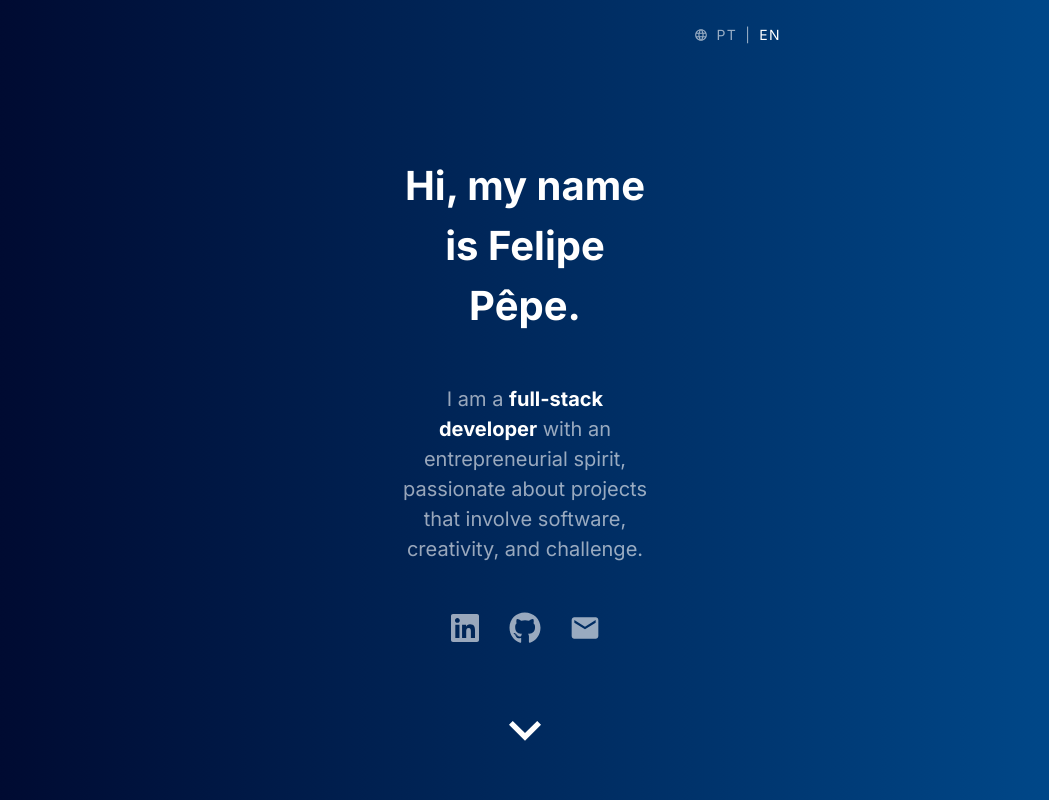
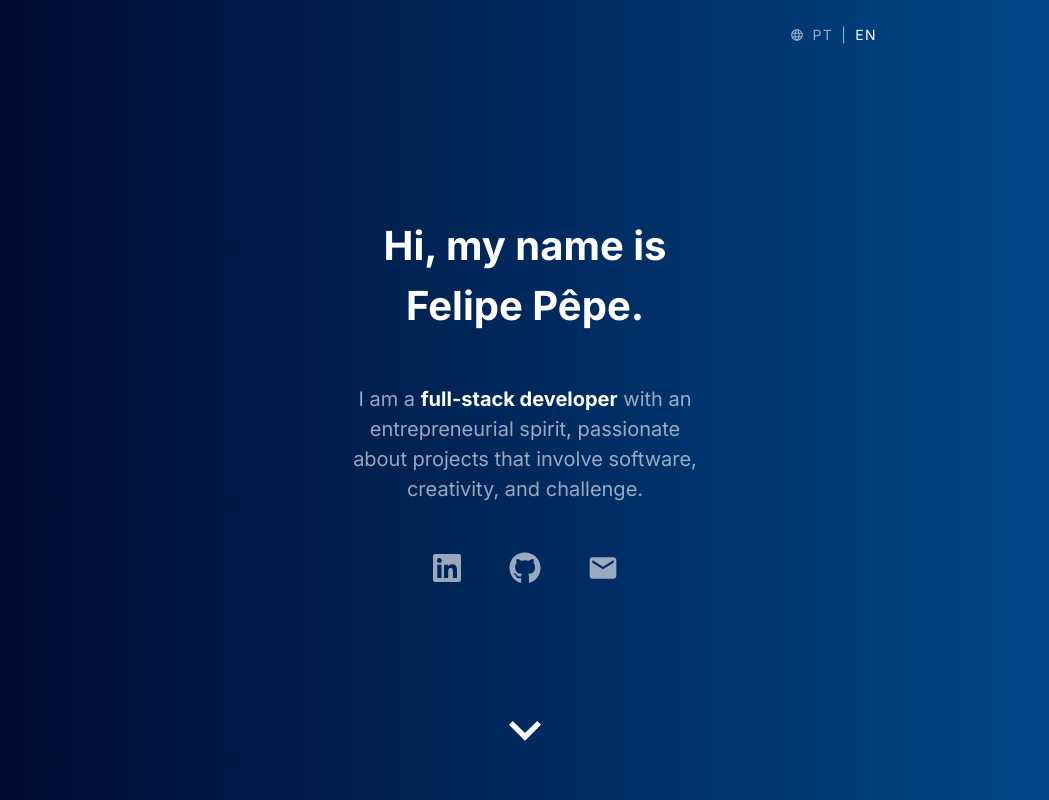
Before and after one commit to lipe-pepe/portfolio, a Next.js app: page /en in a window 1280 px wide. Shown: the whole page, without its empty margins (115-1164 px from the left). Built offline with nearby package versions, Linux system fonts and the light colour scheme.

Commit message:
feat: :sparkles: finished responsivity

```diff
--- a/src/app/[locale]/layout.tsx
+++ b/src/app/[locale]/layout.tsx
@@ -33,7 +33,7 @@ export default async function LocaleLayout({
   // side is the easiest way to get started
   const messages = await getMessages();
 
-  const paddingX = ["1rem", "4rem", "24rem"];
+  const paddingX = ["1rem", "4rem", "8rem", "12rem", "18rem", "24rem"];
 
   return (
     <html lang={locale} className={fonts.inter.variable}>
--- a/src/app/[locale]/page.tsx
+++ b/src/app/[locale]/page.tsx
@@ -14,7 +14,7 @@ import ContactInfo from "@/components/contactInfo";
 export default function HomePage() {
   const t = useTranslations();
 
-  const paddingX = ["1rem", "4rem", "24rem"];
+  const paddingX = ["1rem", "4rem", "8rem", "12rem", "18rem", "24rem"];
 
   const aboutRef = useRef<HTMLDivElement>(null!); // Força que não será null
   const expRef = useRef<HTMLDivElement>(null!);
@@ -106,7 +106,7 @@ export default function HomePage() {
           <Box ref={academicRef}>
             <AcademicSection />
           </Box>
-          <Box>
+          <Box display={["block", "block", "none"]}>
             <ContactInfo />
           </Box>
         </VStack>
```
